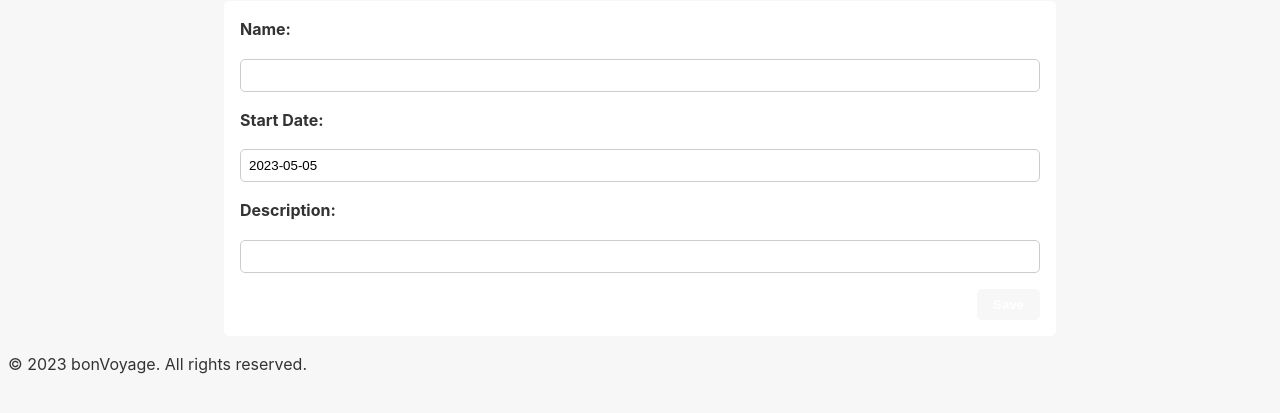
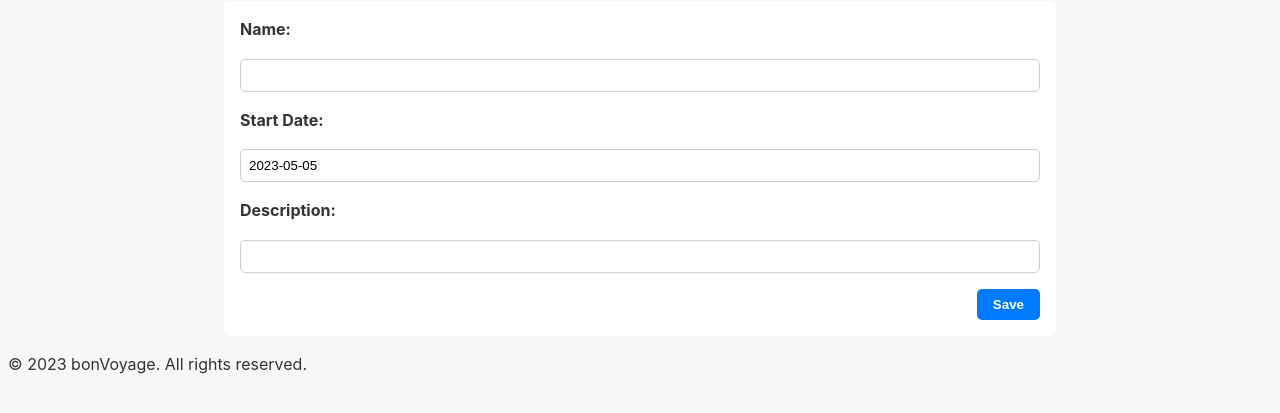
Before and after one commit to Karoboro/TravelPlanner, a Django app: page /create/trip/ in a window 1280 px wide. Shown: the part 309-722 px from the top of the page. Run offline with Django 4.2, Linux system fonts and the light colour scheme.

Commit message:
changed button color to be visible

```diff
--- a/main/static/CSS/stylesheet.css
+++ b/main/static/CSS/stylesheet.css
@@ -250,7 +250,7 @@
   }
 
   .save-btn {
-    background-color: var(--main-color);
+    background-color: var(--accent-color);
     color: #fff;
     font-weight: bold;
     padding: 0.5rem 1rem;
```
